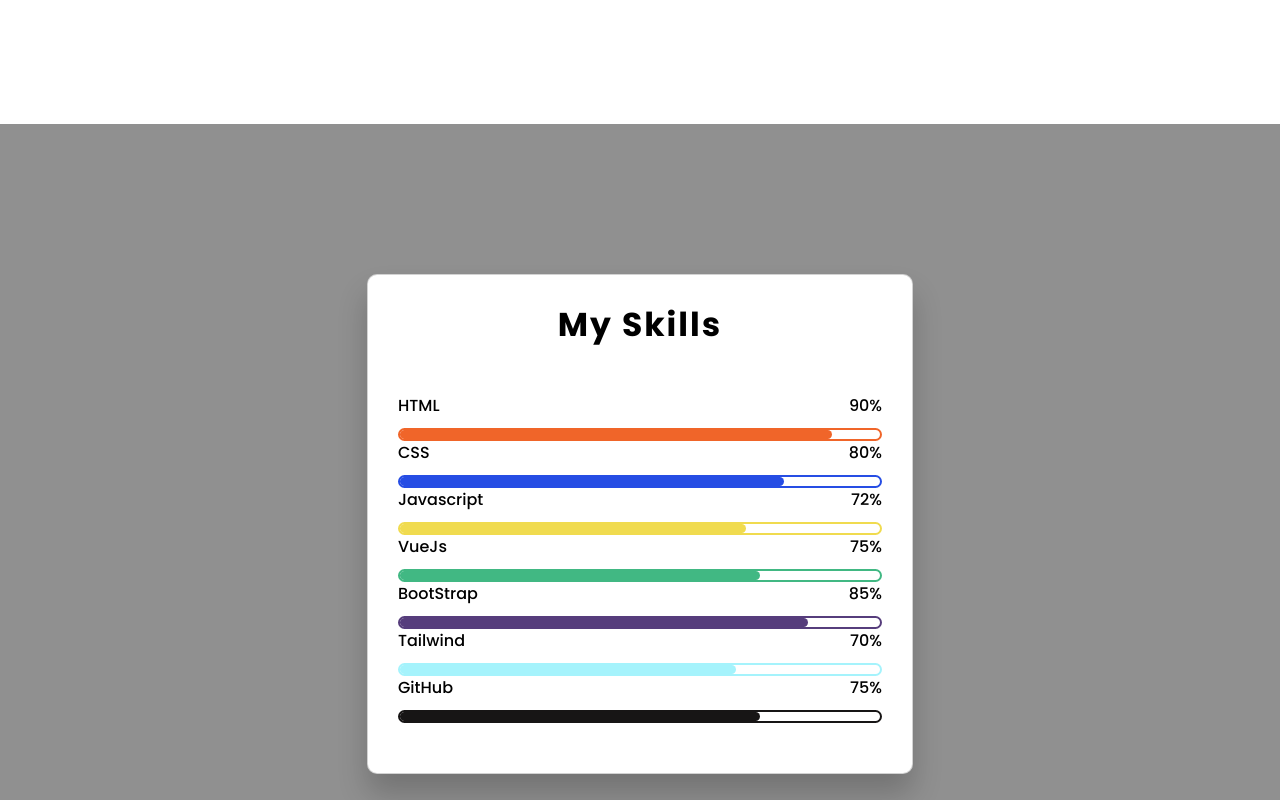
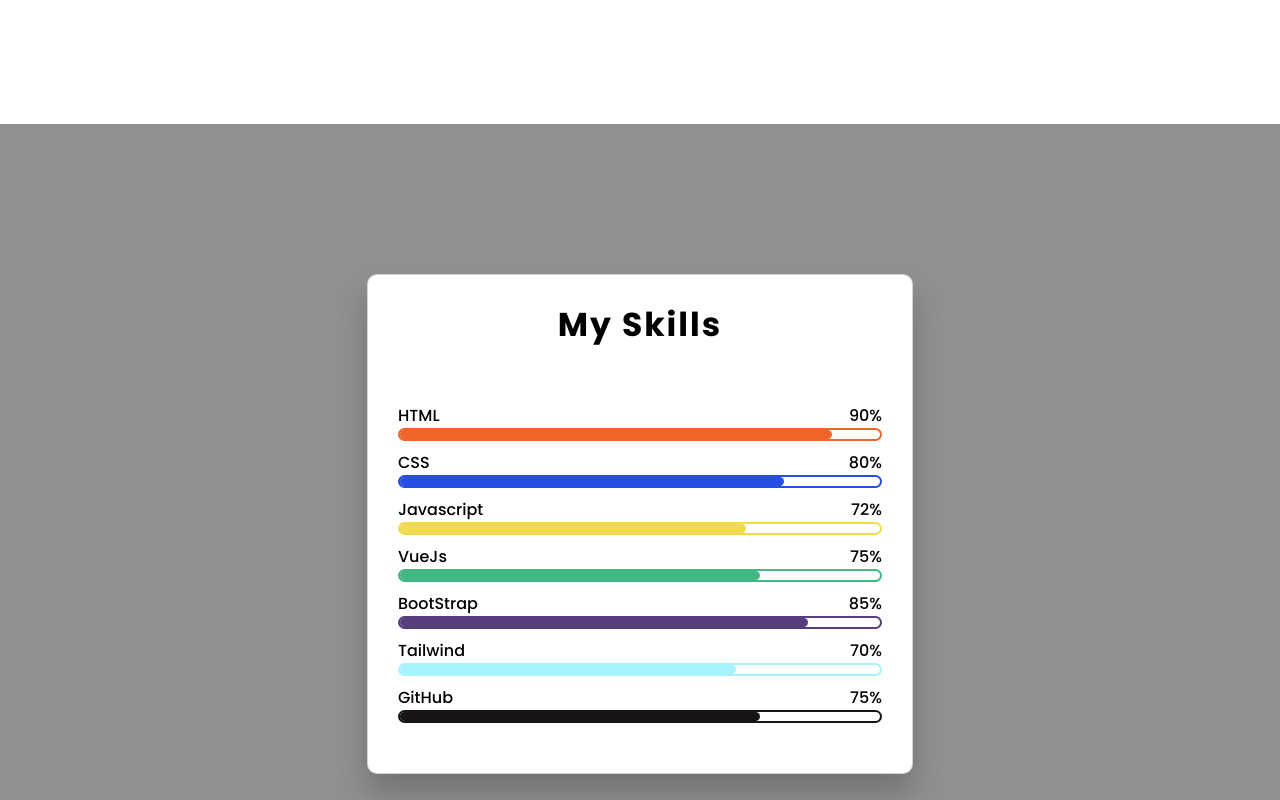
Before and after one commit to ZiadMohamedAlii/my-cv, a Vue app: page / in a window 1280 px wide. Shown: the part 1780-2580 px from the top of the page. Built offline with nearby package versions, Linux system fonts and the light colour scheme; a web font is replaced by a local one.

Commit message:
updated skills section 0.1

```diff
--- a/src/components/SkillsSection.vue
+++ b/src/components/SkillsSection.vue
@@ -1,12 +1,12 @@
 <template>
-  <body>
+  <div class="background">
     <div class="container">
       <div class="row vh-100 d-flex align-items-center justify-content-center">
-        <div class="wrapper">
+        <div class="wrapper col-6">
           <div class="shape-1"></div>
           <div class="shape-2"></div>
           <div class="card">
-            <h2>{{ description }}</h2>
+            <h2 class="text-center">{{ description }}</h2>
             <div class="skills">
               <div class="details">
                 <span>HTML</span>
@@ -74,7 +74,7 @@
         </div>
       </div>
     </div>
-  </body>
+  </div>
 </template>
 
 <script>
@@ -94,17 +94,11 @@
 * {
   padding: 0;
   margin: 0;
-  box-sizing: border-box;
 }
-body {
+.background {
   background-color: #909090;
 }
 
-.wrapper {
-  width: 40%;
-  min-width: 570px;
-  position: absolute;
-}
 .card {
   font-family: "Poppins", sans-serif;
   color: black;
@@ -119,7 +113,6 @@
 h2 {
   margin-bottom: 50px;
   letter-spacing: 2px;
-  text-align: center;
   font-size: 33px;
   font-weight: bold;
 }
@@ -128,15 +121,15 @@
   width: 100%;
   display: flex;
   justify-content: space-between;
-  margin-bottom: 10px;
+  margin-top: 10px;
 }
 .bar {
-  position: relative;
+  /* position: relative; */
   border: 2px solid var(--bar-color);
   border-radius: 20px;
 }
 .bar div {
-  position: relative;
+  /* position: relative; */
   width: 0;
   height: 9px;
   border-radius: 10px;
```
